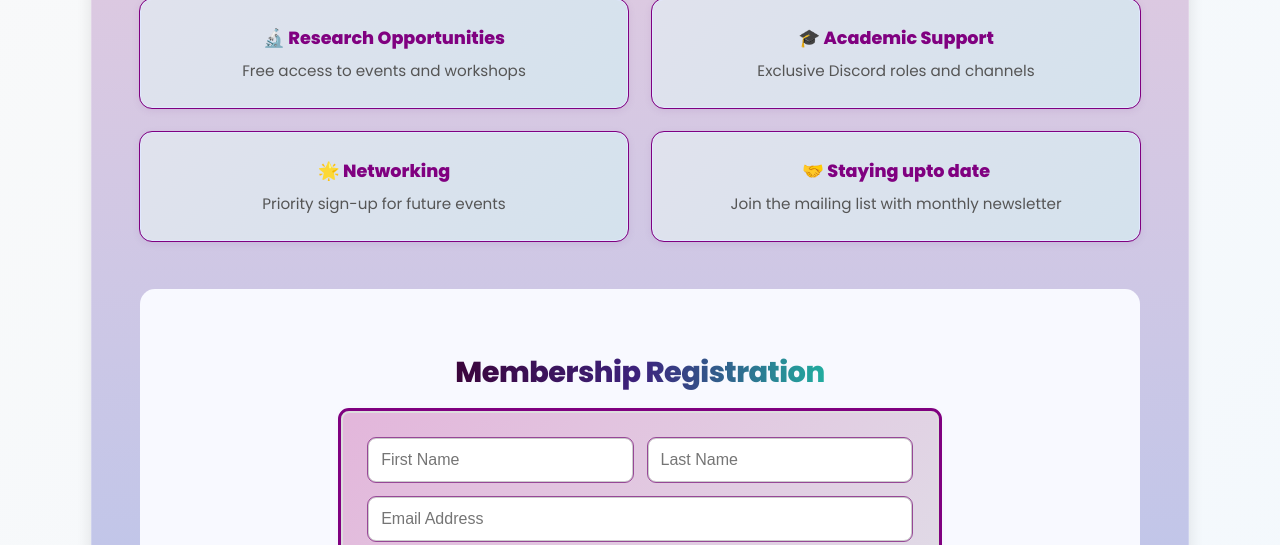
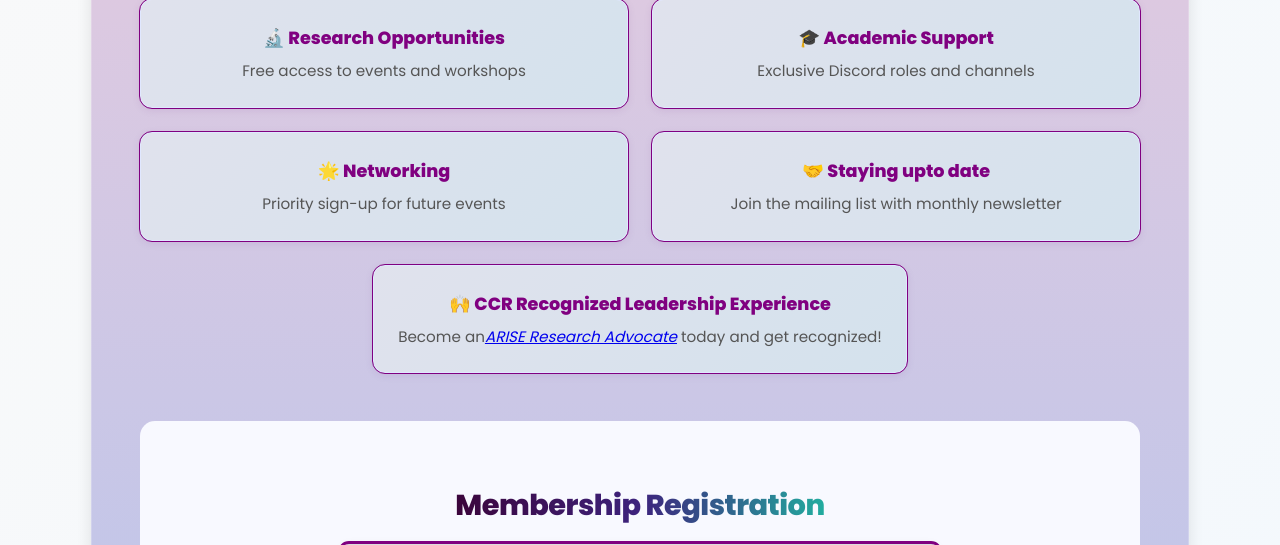
Before and after one commit to toobaj9/Arise-club, a Flask app: page /join in a window 1280 px wide. Shown: the part 501-1046 px from the top of the page. Run offline with Flask 3, Linux system fonts and the light colour scheme.

Commit message:
feat: added CCR to membership benefits

```diff
--- a/static/styles.css
+++ b/static/styles.css
@@ -636,7 +636,11 @@ button:hover {
 
 .benefit-card:nth-child(1), .benefit-card:nth-child(4) {
   grid-column: auto;
-
+}
+
+.benefit-card:last-child:nth-child(odd) {
+  grid-column: 1 / -1;
+  justify-self: center;
 }
 
 .benefit-card:hover {
--- a/templates/join.html
+++ b/templates/join.html
@@ -53,6 +53,10 @@
         <div class="benefit-card">
           <h4>🤝 Staying upto date</h4>
           <p>Join the mailing list with monthly newsletter</p>
+        </div>
+        <div class="benefit-card">
+          <h4>🙌 CCR Recognized Leadership Experience</h4>
+          <p>Become an<a href="https://docs.google.com/document/d/1qi-T-IINqfsIKsL4abv7ATjqWaQeK61Y2sr7ZNTUnDw/edit?tab=t.0"><em>ARISE Research Advocate</em></a> today and get recognized!</p>
         </div>
       </div>
     </div>
```
